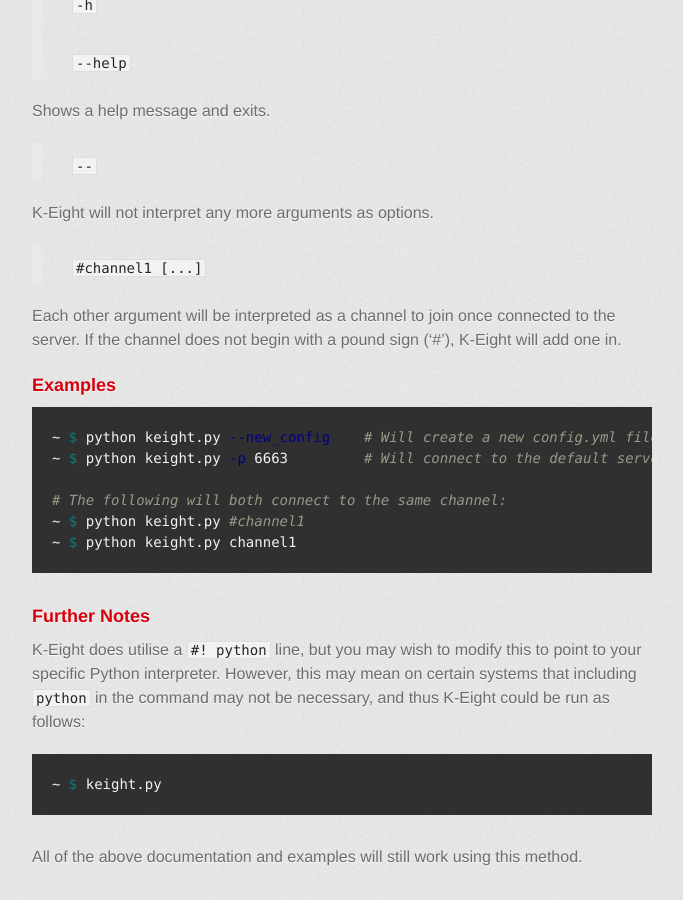
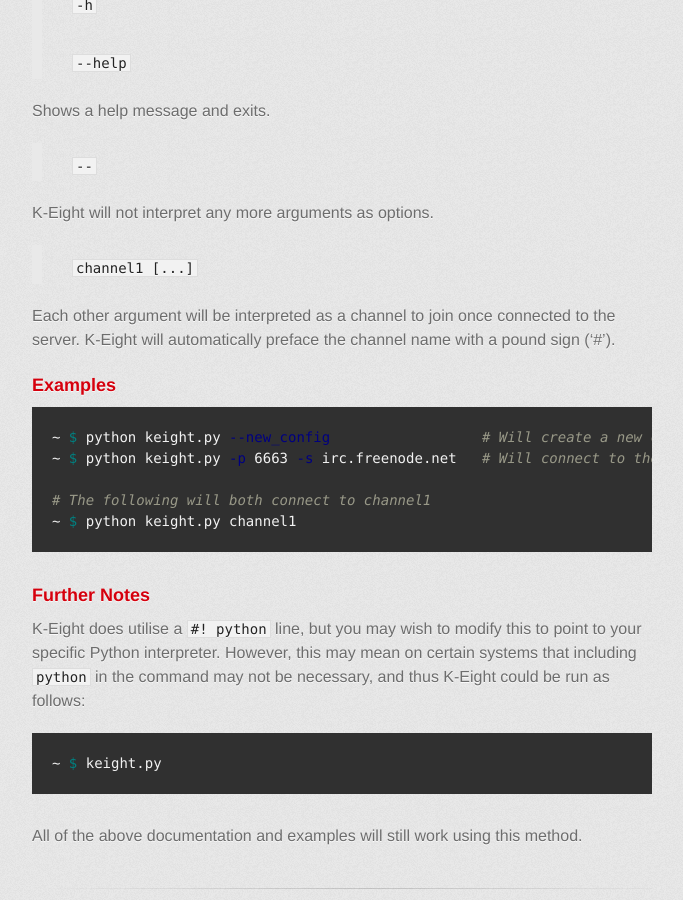
Before and after one commit to MrJohz/K-Eight, a Jekyll site: the page built from docs.md, in a window 1280 px wide and 900 px high, scrolled down 1574 px. Shown: the whole window, without its empty margins (298-981 px from the left). Built offline with Jekyll 4.4.1, drawn with Linux system fonts in a browser that asks for light colours; some web fonts are replaced.

Commit message:
Added ./docs

```diff
--- a/docs.md
+++ b/docs.md
@@ -5,7 +5,7 @@ layout: default
 ## Documentation
 
 {% highlight bash %}
-~ $ python keight.py [--quiet | -q] [--version] [--new_config] [--nick -n <NICK>] [--server -s <SERVER>] [--port -p <PORT>] [--pword <PASS>] [-h | --help] [--] [ #channel1 [ #channel2 [ #channel3 [...]]]]
+~ $ python keight.py [--quiet | -q] [--version] [--new_config] [--nick -n <NICK>] [--server -s <SERVER>] [--port -p <PORT>] [--pword <PASS>] [-h | --help] [--] [ channel1 [ channel2 [ channel3 [...]]]]
 {% endhighlight %}
 
 ### Descriptions
@@ -55,18 +55,17 @@ Shows a help message and exits.
 
 K-Eight will not interpret any more arguments as options.
 
-> `#channel1 [...]`
+> `channel1 [...]`
 
-Each other argument will be interpreted as a channel to join once connected to the server.  If the channel does not begin with a pound sign ('#'), K-Eight will add one in.
+Each other argument will be interpreted as a channel to join once connected to the server.  K-Eight will automatically preface the channel name with a pound sign ('#').
 
 ### Examples
 
 {% highlight bash %}
-~ $ python keight.py --new_config    # Will create a new config.yml file
-~ $ python keight.py -p 6663         # Will connect to the default server using port 6663
+~ $ python keight.py --new_config                  # Will create a new config.yml file
+~ $ python keight.py -p 6663 -s irc.freenode.net   # Will connect to the default server using port 6663
 
-# The following will both connect to the same channel:
-~ $ python keight.py #channel1
+# The following will both connect to channel1
 ~ $ python keight.py channel1
 {% endhighlight %}
 
```
